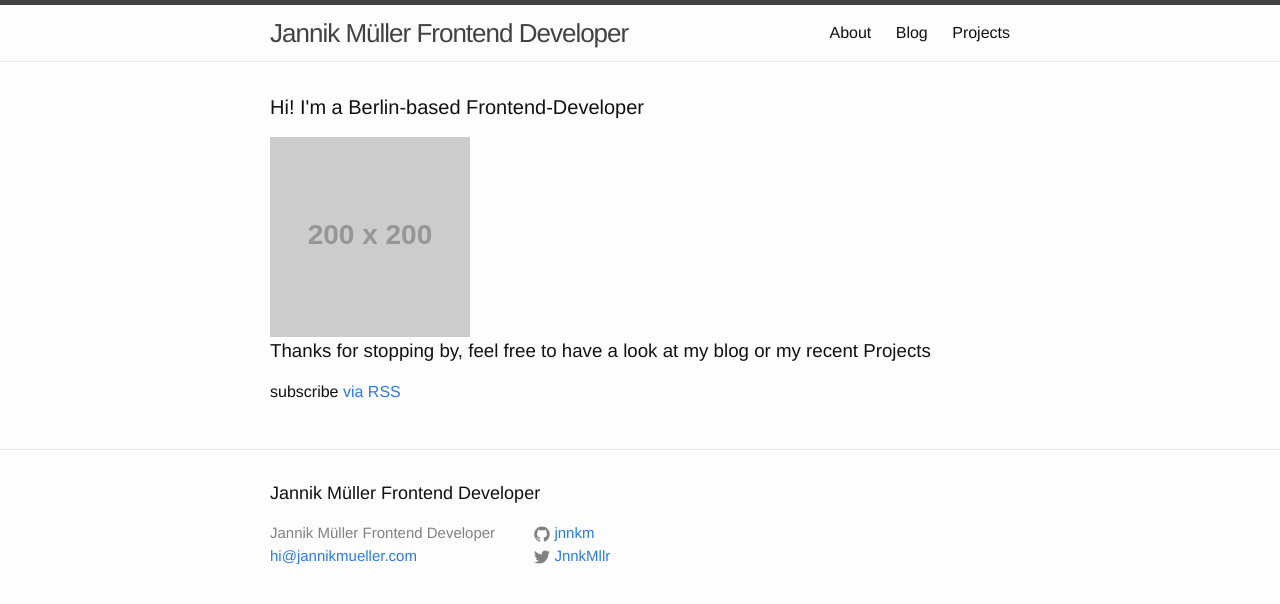
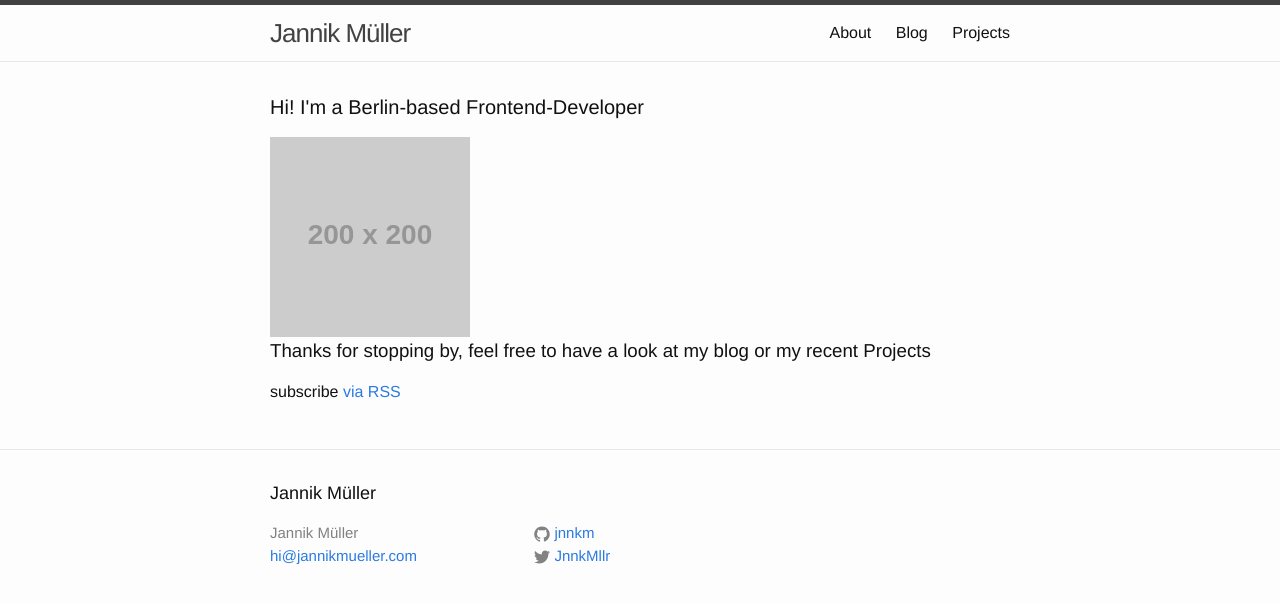
Before and after one commit to jnnklhmnn/jannikmueller-blog, a Jekyll site: the page built from index.html, in a window 1280 px wide. Shown: the top 604 px of the page. Built offline with Jekyll 4.4.1, drawn with Linux system fonts in a browser that asks for light colours.

Commit message:
updated title

```diff
--- a/_config.yml
+++ b/_config.yml
@@ -6,7 +6,7 @@
 # 'jekyll serve'. If you change this file, please restart the server process.
 
 # Site settings
-title: Jannik Müller Frontend Developer
+title: Jannik Müller
 email: hi@jannikmueller.com
 description: > # Hi, i'm Jannik Müller, a berlin based Frontend Developer.
 baseurl: "" # the subpath of your site, e.g. /blog
```
